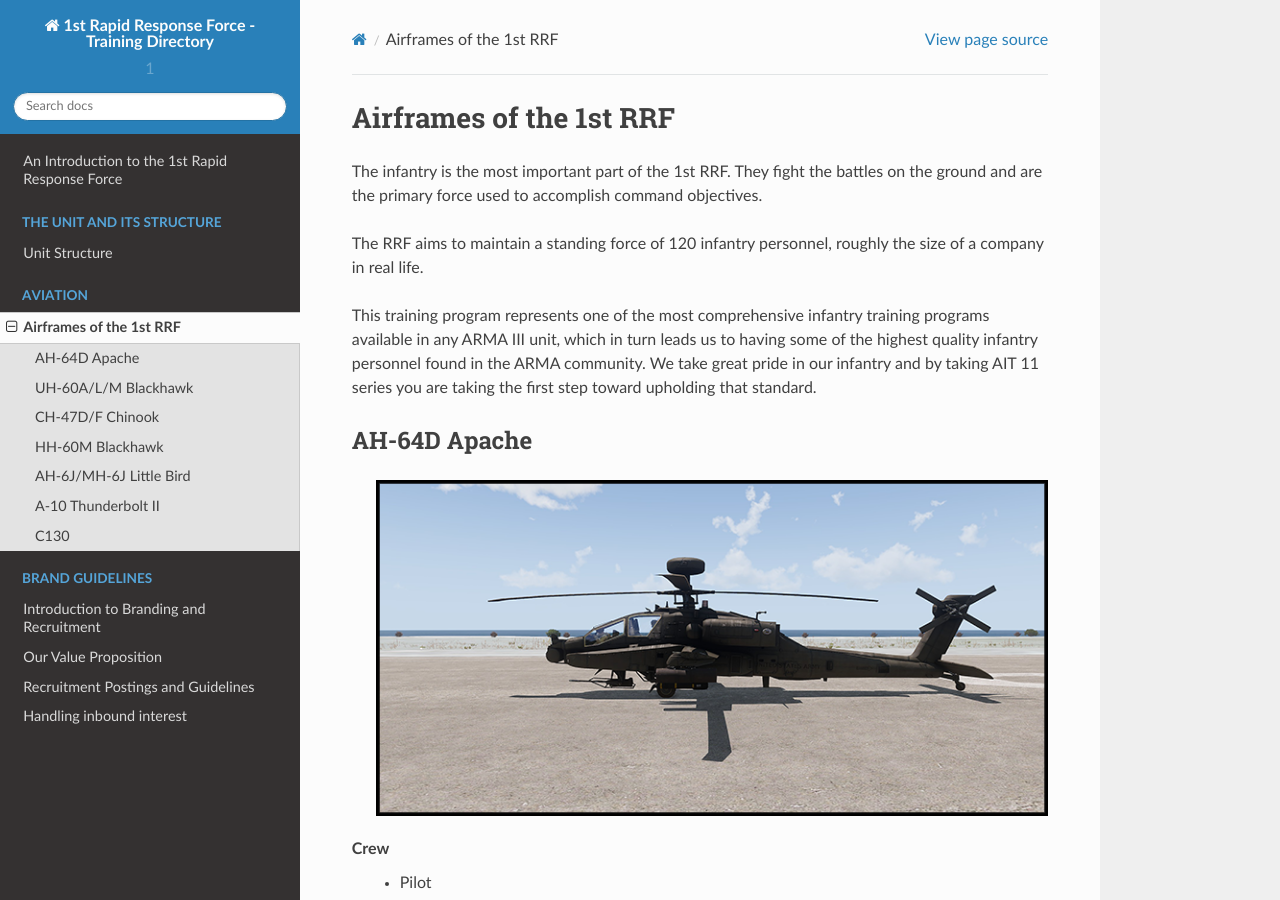
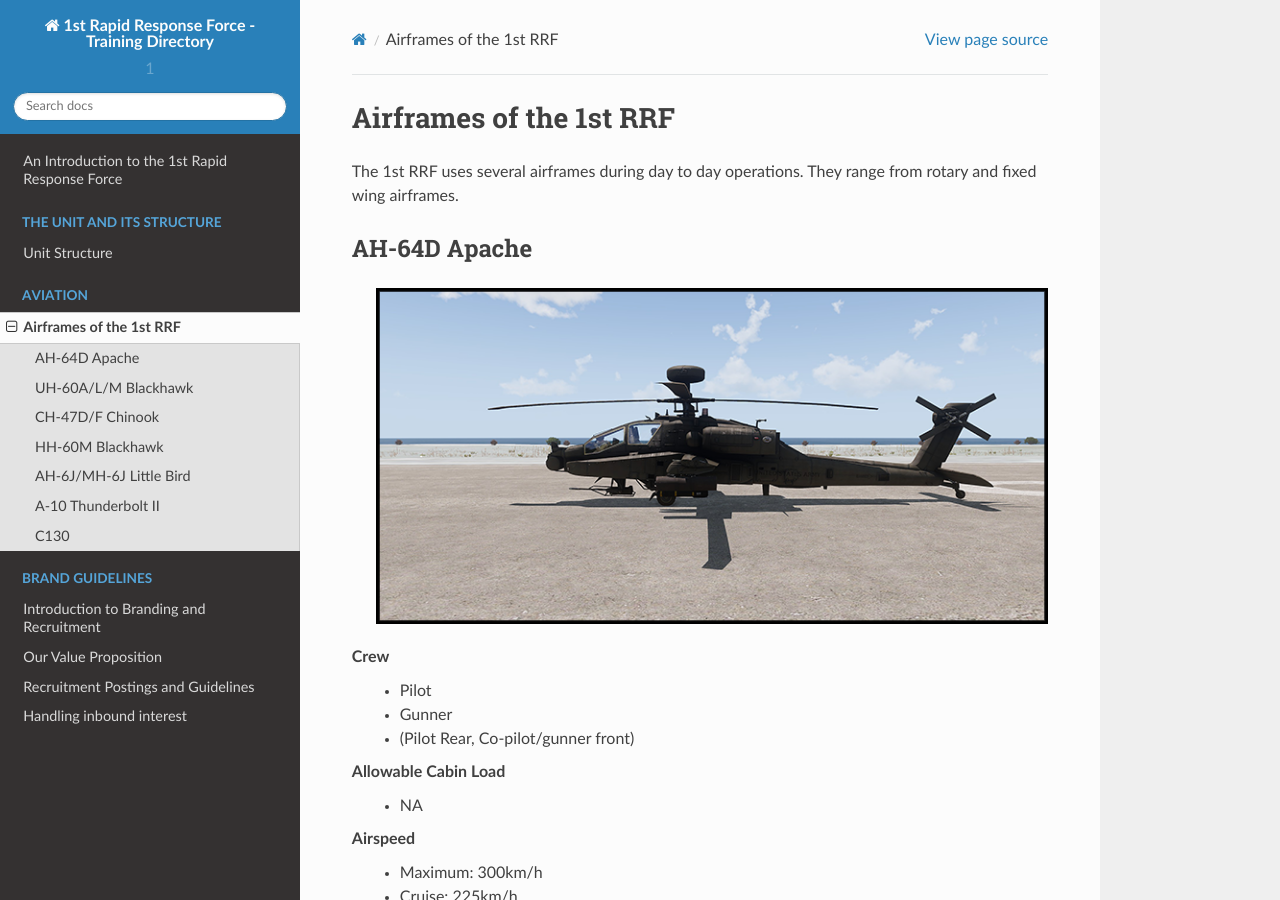
Before and after one commit to 1st-rapid-response-force/Training-Programs, a Sphinx documentation site: the page built from docs/source/v1/aviation/airframes.rst, in a window 1280 px wide and 900 px high. Built offline with Sphinx 7.4.7 and the Read the Docs theme 2.0.0, drawn with Linux system fonts in a browser that asks for light colours; formulas are drawn with MathJax 3.

Commit message:
removed placeholder

```diff
--- a/docs/source/v1/aviation/airframes.rst
+++ b/docs/source/v1/aviation/airframes.rst
@@ -1,12 +1,7 @@
 Airframes of the 1st RRF
 =====================================
 
-The infantry is the most important part of the 1st RRF. They fight the battles on the ground and are the primary force used to accomplish command objectives.
-
-The RRF aims to maintain a standing force of 120 infantry personnel, roughly the size of a company in real life.
-
-This training program represents one of the most comprehensive infantry training programs available in any ARMA III unit, which in turn leads us to having some of the highest quality infantry personnel found in the ARMA community. We take great pride in our infantry and by taking AIT 11 series you are taking the first step toward upholding that standard.
-
+The 1st RRF uses several airframes during day to day operations. They range from rotary and fixed wing airframes.
 
 AH-64D Apache
 --------
```
